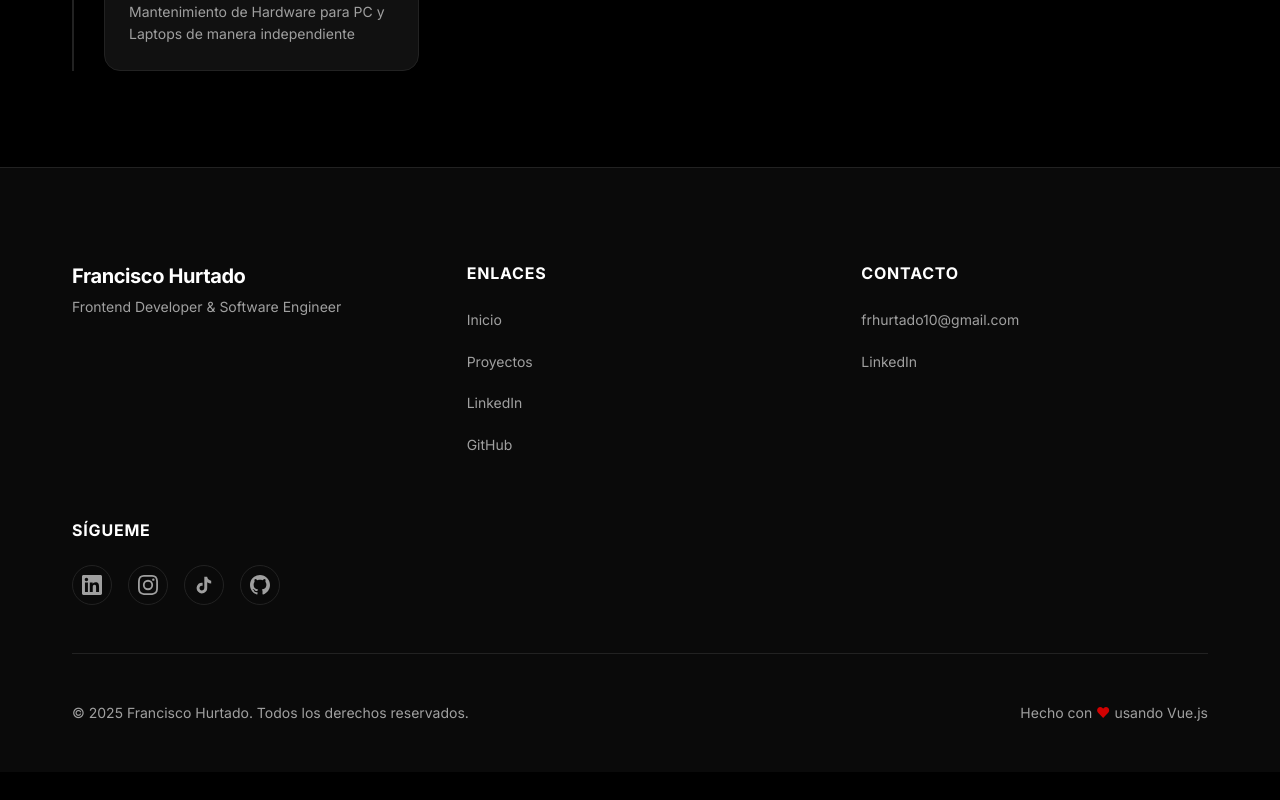
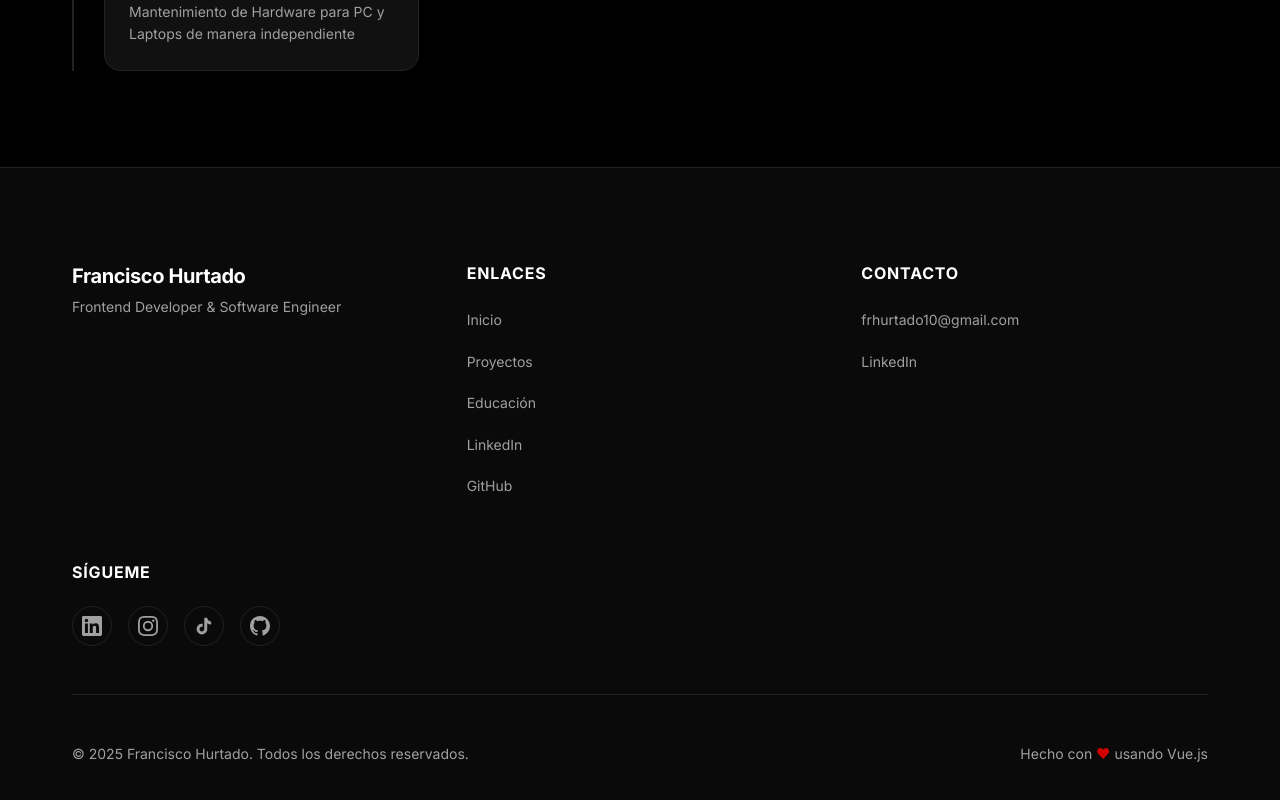
Before and after one commit to franmanic2/franmanic-portfolio, a Vue app: page / in a window 1280 px wide. Shown: the part 3195-3995 px from the top of the page. Before the commit the page ends 3967 px from the top, so only its background shows below. Built offline with nearby package versions, Linux system fonts and the light colour scheme.

Commit message:
feat: add FooterSection component including branding, navigation, contact, and social links.

```diff
--- a/src/components/FooterSection.vue
+++ b/src/components/FooterSection.vue
@@ -14,6 +14,7 @@
           <ul class="link-list">
             <li><a href="#hero">Inicio</a></li>
             <li><a href="#projects">Proyectos</a></li>
+            <li><a href="#education">Educación</a></li>
             <li><a href="https://www.linkedin.com/in/francisco-hurtado-p-0b9602301/" target="_blank">LinkedIn</a></li>
             <li><a href="https://github.com/franmanic" target="_blank">GitHub</a></li>
           </ul>
```
